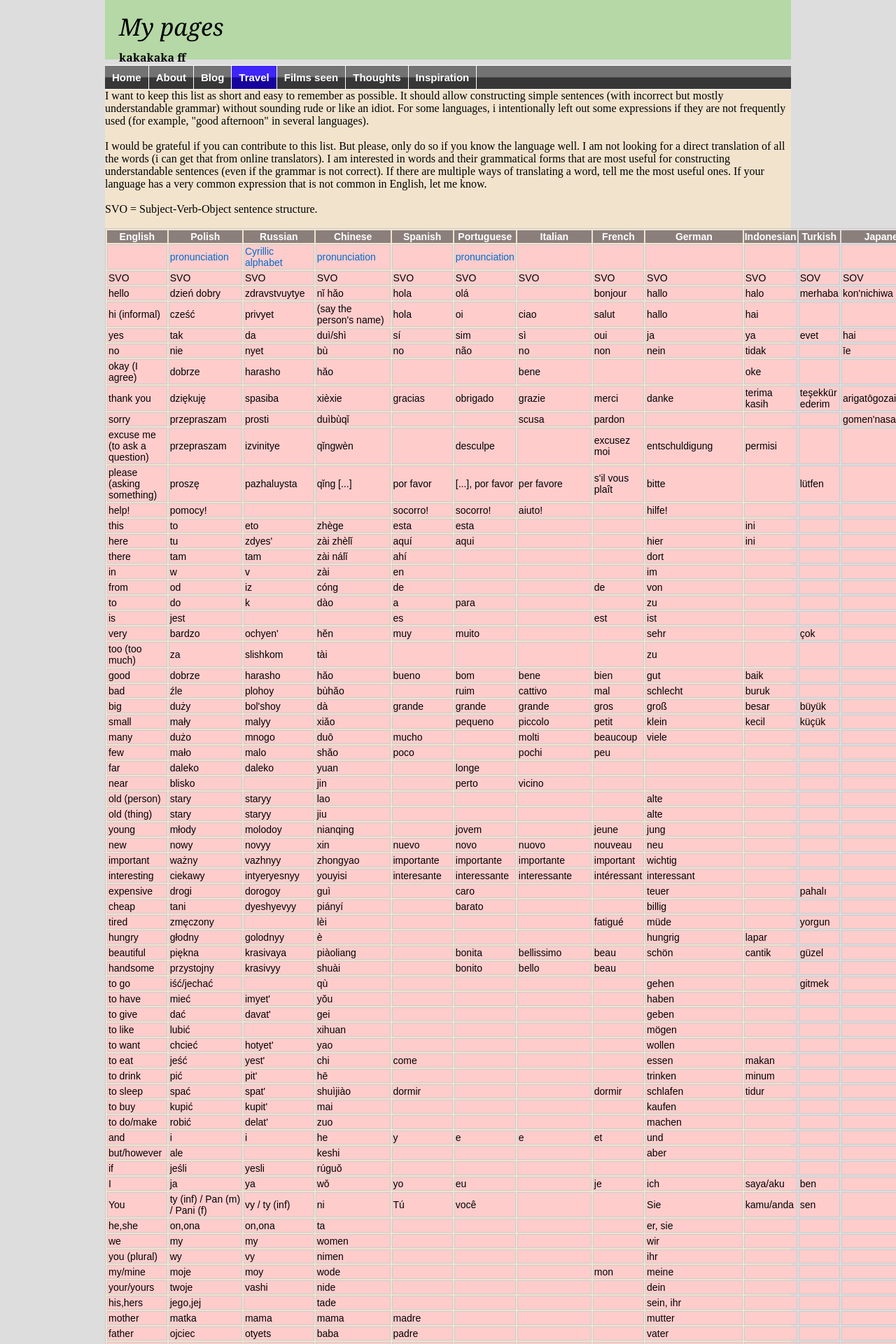
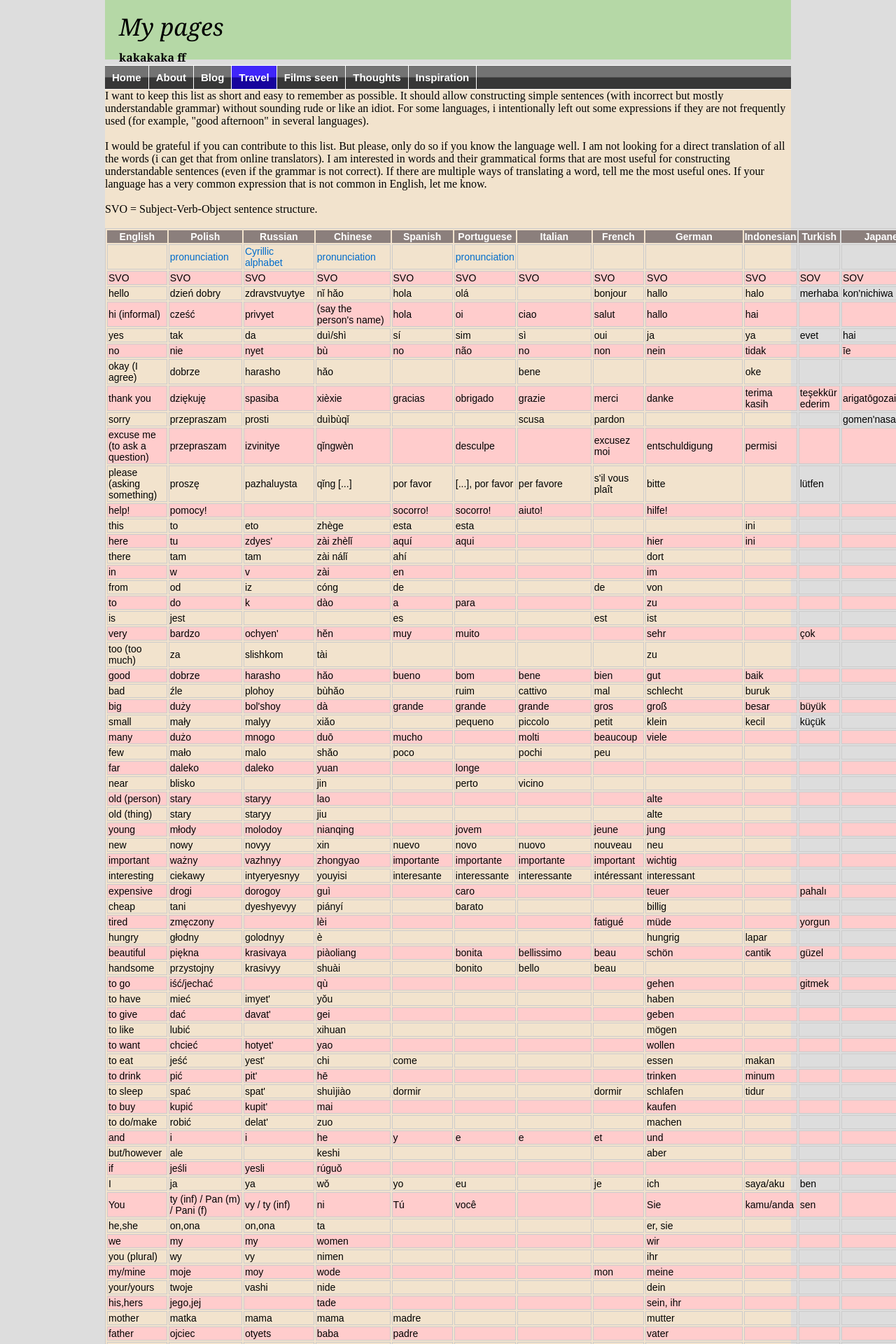
Before and after one commit to witba/witba.github.io, a Jekyll site: the page built from travel/lang.html, in a window 1280 px wide. Shown: the top 1920 px of the page at 70% size. Built offline with Jekyll 4.4.1, drawn with Linux system fonts in a browser that asks for light colours.

Commit message:
Update lang.html

```diff
--- a/travel/lang.html
+++ b/travel/lang.html
@@ -21,7 +21,7 @@ SVO = Subject-Verb-Object sentence structure.<br>
 		padding: 1px;
 		margin: 1px;
 		border: 1px solid #CCC;
-		background: #ffcccc;
+	/*	background: #ffcccc;   */
 	}
 	.tableizer-table th {
 		background-color: #8B7F7C;
```
